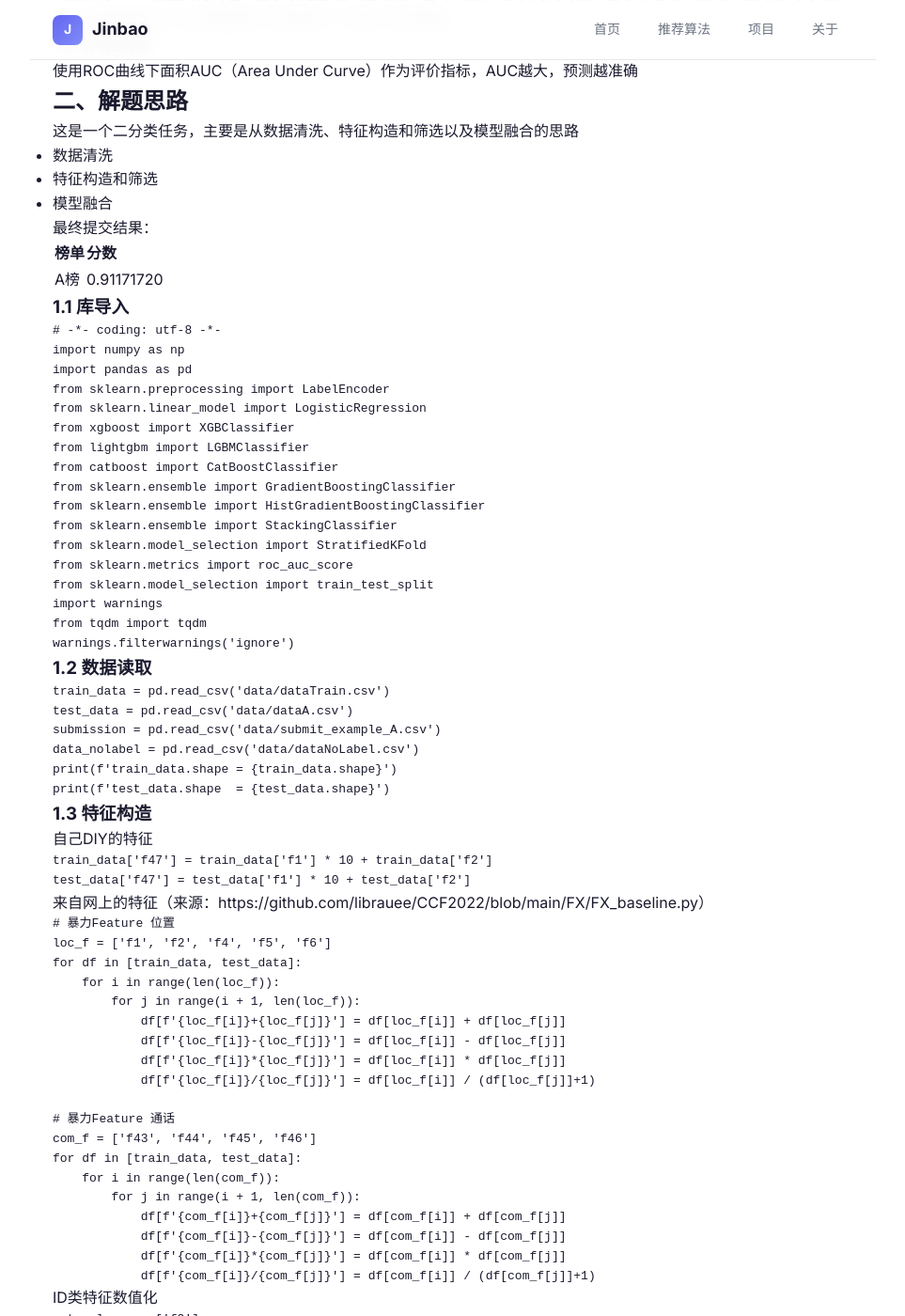
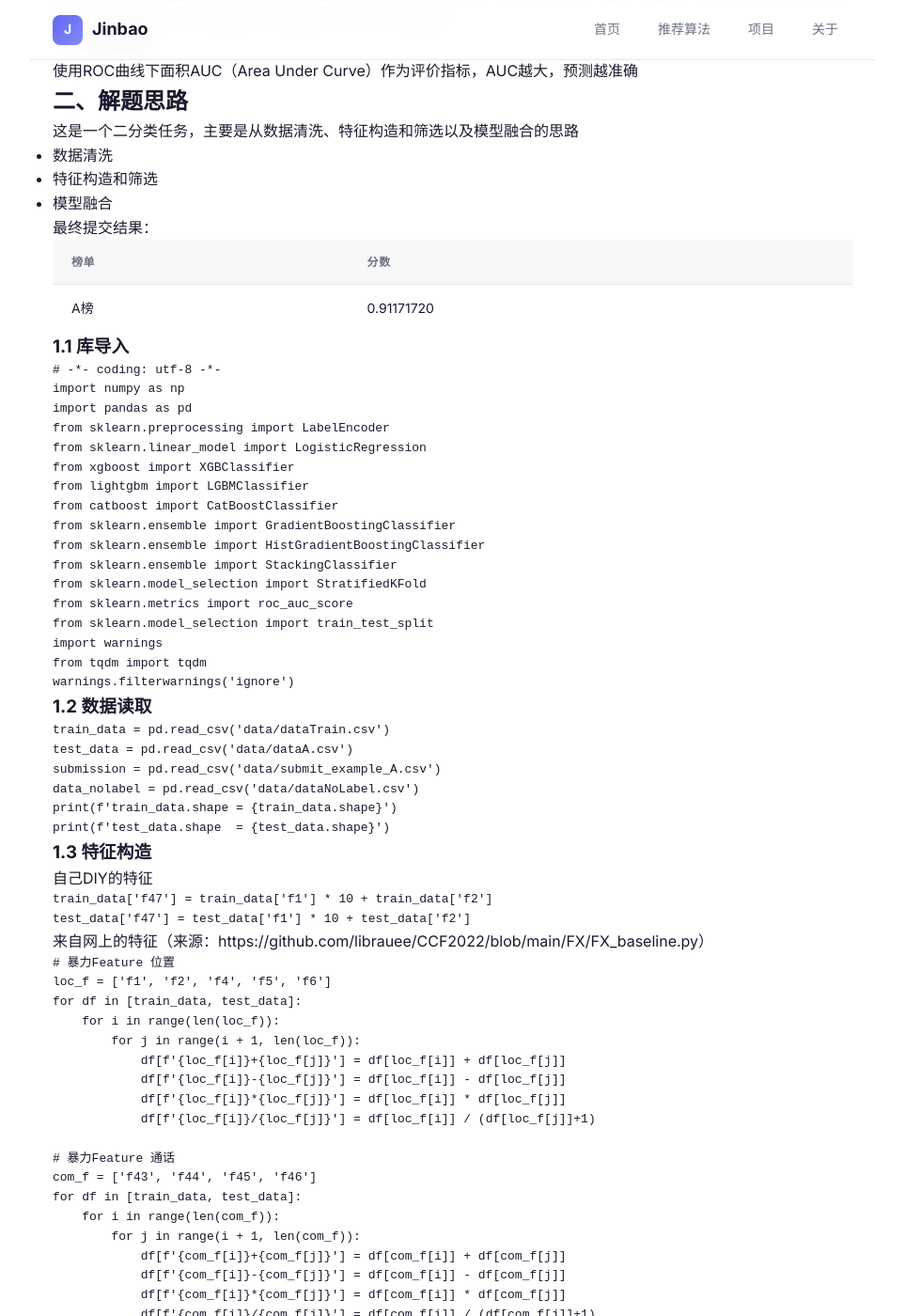
Before and after one commit to JinbaoSite/jinbaosite.github.io, a Jekyll site: the page built from 581.md, in a window 1280 px wide and 1400 px high, scrolled down 364 px. Shown: the whole window at 94% size, without its empty margins (158-1121 px from the left). Built offline with Jekyll 4.4.1, drawn with Linux system fonts in a browser that asks for light colours; our own code applies the rules of GitHub Pages for plain Markdown files.

Commit message:
Update style.css

```diff
--- a/assets/style.css
+++ b/assets/style.css
@@ -414,6 +414,39 @@
       font-weight: 500;
     }
 
+    table {
+      width: 100%;
+      border-collapse: collapse;
+    }
+
+    th, td {
+      padding: 14px 20px;
+      text-align: left;
+      font-size: 14px;
+      border-bottom: 1px solid var(--border);
+    }
+
+    th {
+      background: var(--bg-secondary);
+      font-weight: 600;
+      color: var(--text-secondary);
+      font-size: 12px;
+      text-transform: uppercase;
+      letter-spacing: 0.05em;
+    }
+
+    td {
+      color: var(--text-primary);
+    }
+
+    tr:last-child td {
+      border-bottom: none;
+    }
+
+    tr:hover td {
+      background: var(--bg-card-hover);
+    }
+
     /* Footer */
     footer {
       background: var(--bg-secondary);
```
